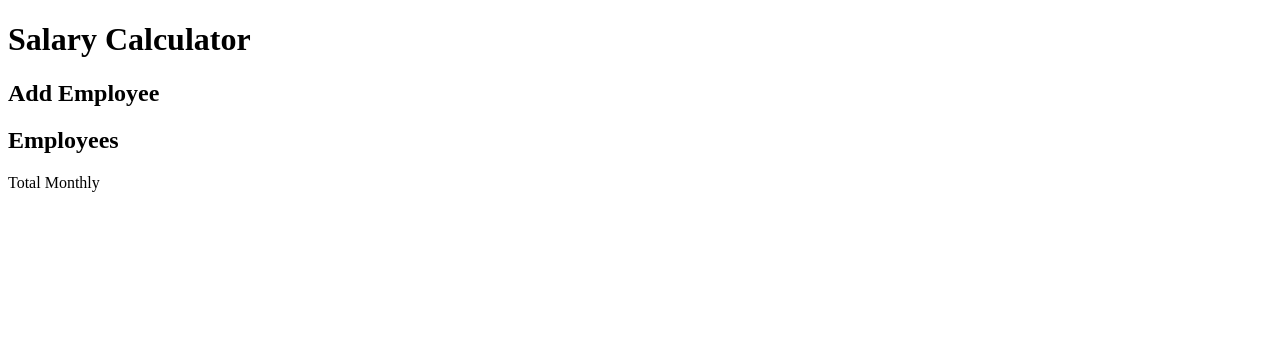
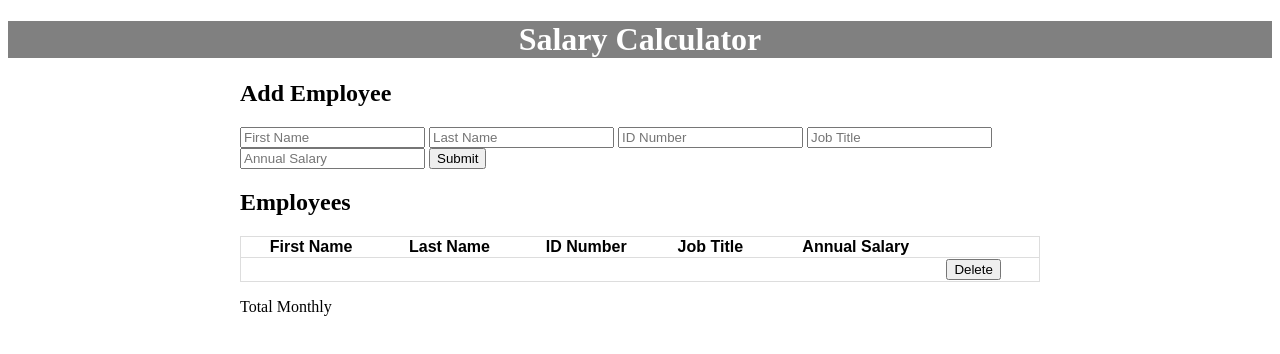
Before and after one commit to Greg-04/weekend-salary-calculator, a website: page index.html in a window 1280 px wide. Drawn offline with Linux system fonts and the light colour scheme.

Commit message:
finished html code, moving on to the JS

```diff
--- /dev/null
+++ b/client.js
@@ -0,0 +1,9 @@
+
+
+
+
+
+function deleteRow(event) {
+    console.log('delete row');
+    event.target.parentNode.remove();
+}
--- a/index.html
+++ b/index.html
@@ -2,19 +2,51 @@
 <html lang="en">
 <head>
   <meta charset="UTF-8">
-  <link rel="stylesheet" href="style.css">
+  <link rel="stylesheet" href="styles.css"/>
   <title>Salary Calculator</title>
 </head>
 <body>
   <header>
-    <h1>Salary Calculator</h1>
+    <h1 id="header">Salary Calculator</h1>
   </header>
+    <div id="container">
       <main>
         <h2>Add Employee</h2>
+          <form id="addEmployeeForm">
+              <input type="text" placeholder="First Name" id="firstNameInput" data-testid="firstNameInput"></input>
+              <input type="text" placeholder="Last Name" id="lastNameInput" data-testid="lastNameInput"></input>
+              <input type="number" placeholder="ID Number" id="idInput" data-testid="idInput"></input>
+              <input type="text" placeholder="Job Title" id="titleInput" data-testid="titleInput"></input>
+              <input type="number" placeholder="Annual Salary" id="annualSalaryInput" data-testid="annualSalaryInput"></input>
+              <button type="button" onSubmit="submitForm(event)" data-testid="submitButton">Submit</button>
+          </form>
           <h2>Employees</h2>
+          <table id="EmployeeTable">
+            <thead id="employeeHeader">
+              <tr>
+                  <th>First Name</th>
+                  <th>Last Name</th>
+                  <th>ID Number</th>
+                  <th>Job Title</th>
+                  <th>Annual Salary</th>
+                  <th></th>
+              </tr>
+          </thead>
+          <tbody id="employeeList">
+              <tr>
+                  <td></td>
+                  <td></td>
+                  <td></td>
+                  <td></td>
+                  <td></td>
+                  <td><button onclick="deleteRow(event)">Delete</button></td>
+              </tr>
+          </table>
       </main>
-  <footer>
+      <footer id="footer">
         <p>Total Monthly</p>
       </footer>
+    </div>
+  <script src="client.js"></script>
 </body>
 </html>
--- /dev/null
+++ b/styles.css
@@ -0,0 +1,22 @@
+#EmployeeTable {
+    font-family: Arial, Helvetica, sans-serif;
+    border-collapse: collapse;
+    width: 100%;
+}
+
+#header {
+    background-color: gray;
+    color:white;
+    text-align:center;
+}
+
+#container {
+    max-width: 800px;
+    margin: 20px auto;
+  }
+
+#employeeHeader,
+#employeeList {
+    border: 1px solid #ddd;
+    padding: 8px;
+}
```
Lines whose indentation alone changed are shown as unchanged.
